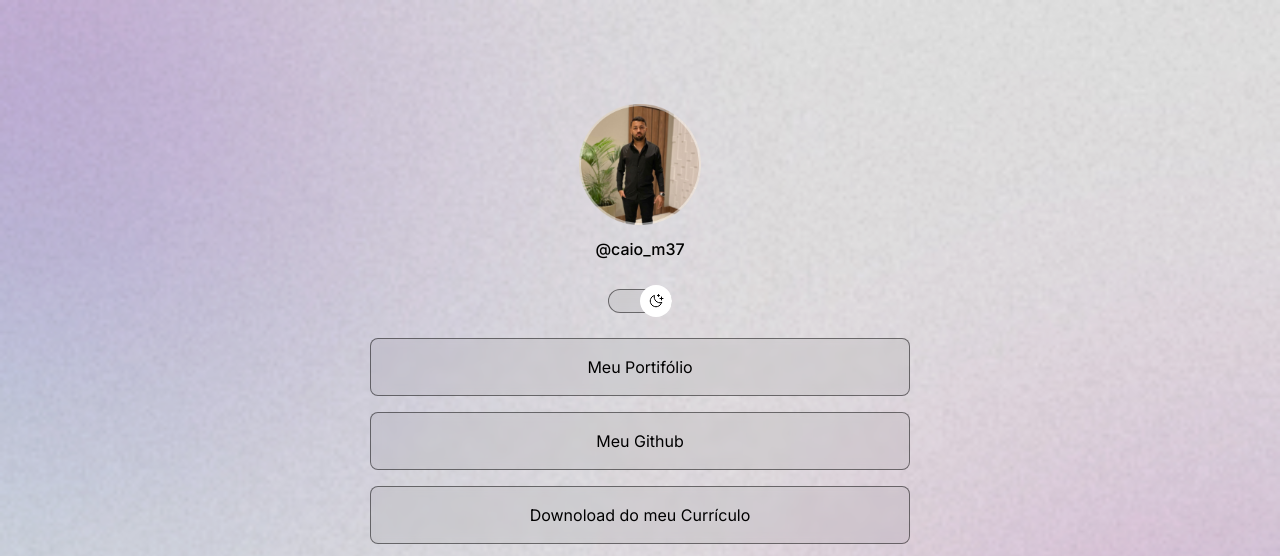
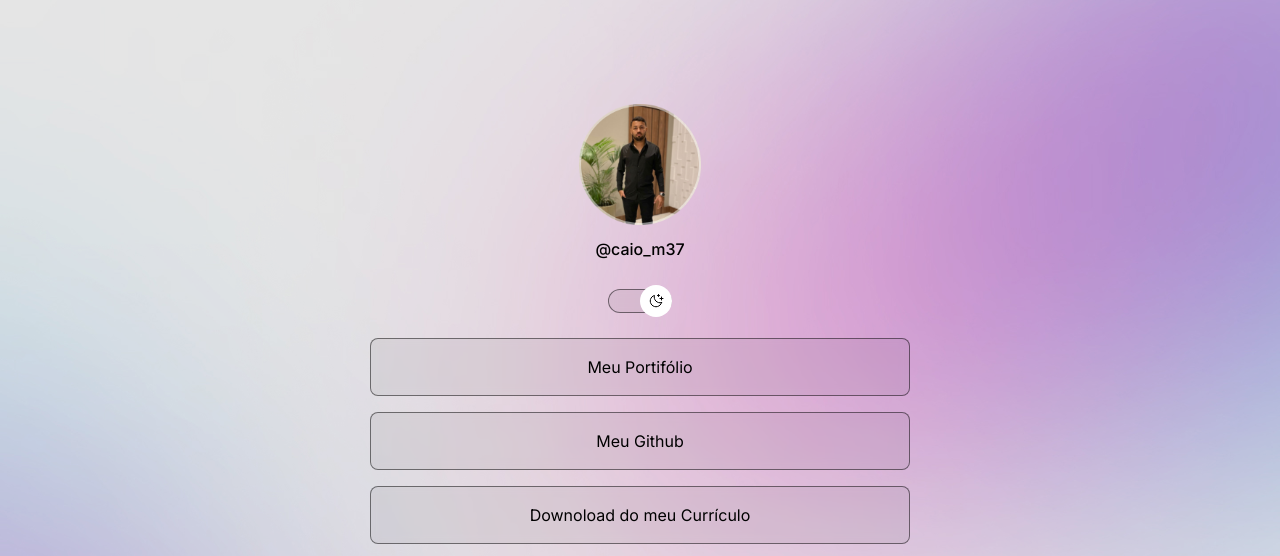
Before and after one commit to fncaio/projetodiscover, a plain HTML site: page index.html in a window 1280 px wide. Shown: the top 556 px of the page. Drawn offline with nearby package versions, Linux system fonts and the light colour scheme.

Commit message:
troca da imagem de background na versão desktop

```diff
--- a/style.css
+++ b/style.css
@@ -36,6 +36,7 @@
   background-size: cover;
    background-blend-mode:multiply;
    background-color:  rgba(0, 0, 0, 0.1);
+   height: 100vh;
 }
 
 #container {
@@ -160,3 +161,13 @@
   justify-content: center;
   margin: 25px 0;
 }
+
+/*media quires */
+@media (min-width: 700px){
+  :root {
+    --bg-url: url(bg-desktop.jpg);
+  }
+  .light{
+    --bg-url: url(bg-desktop-light.jpg)
+  }
+}
```
